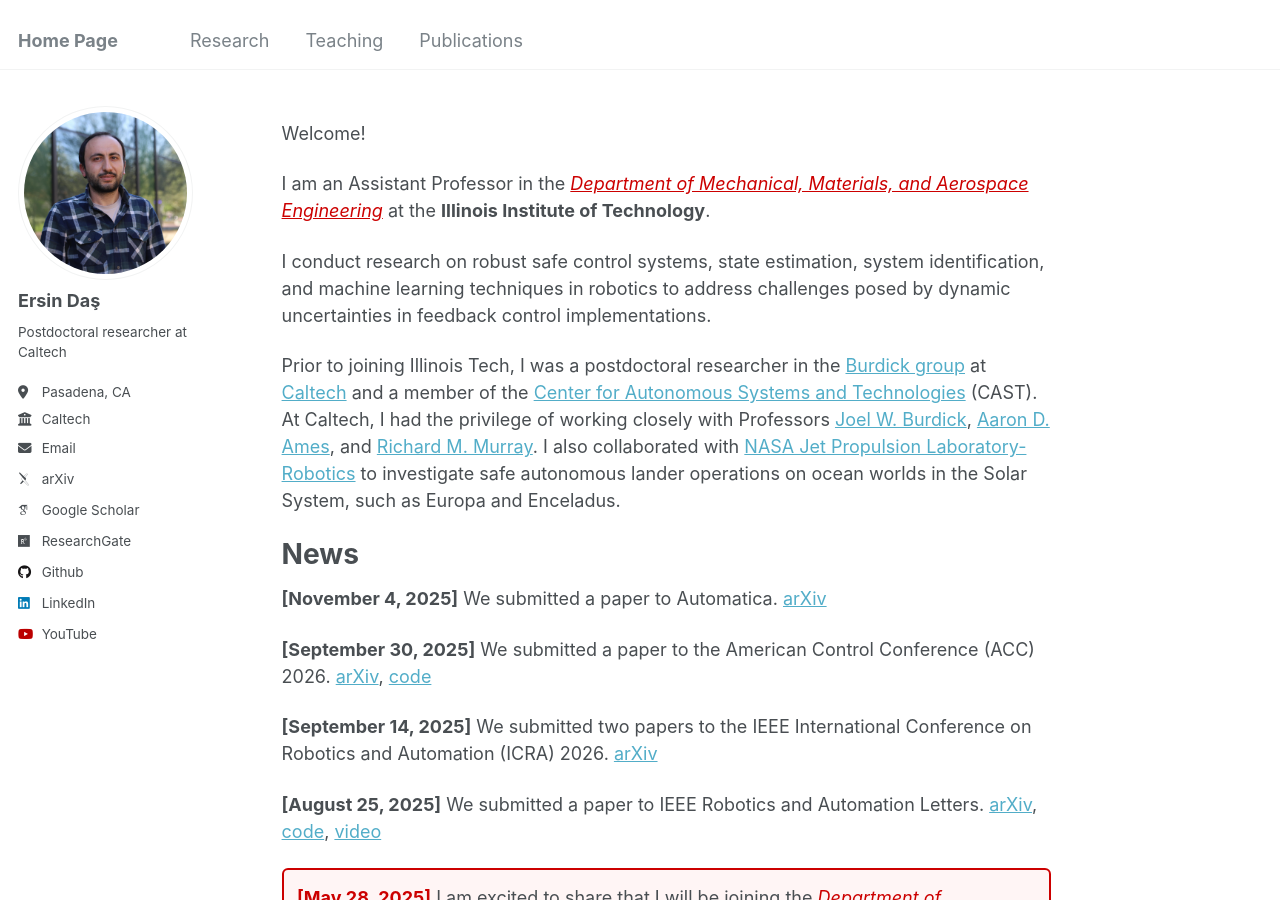
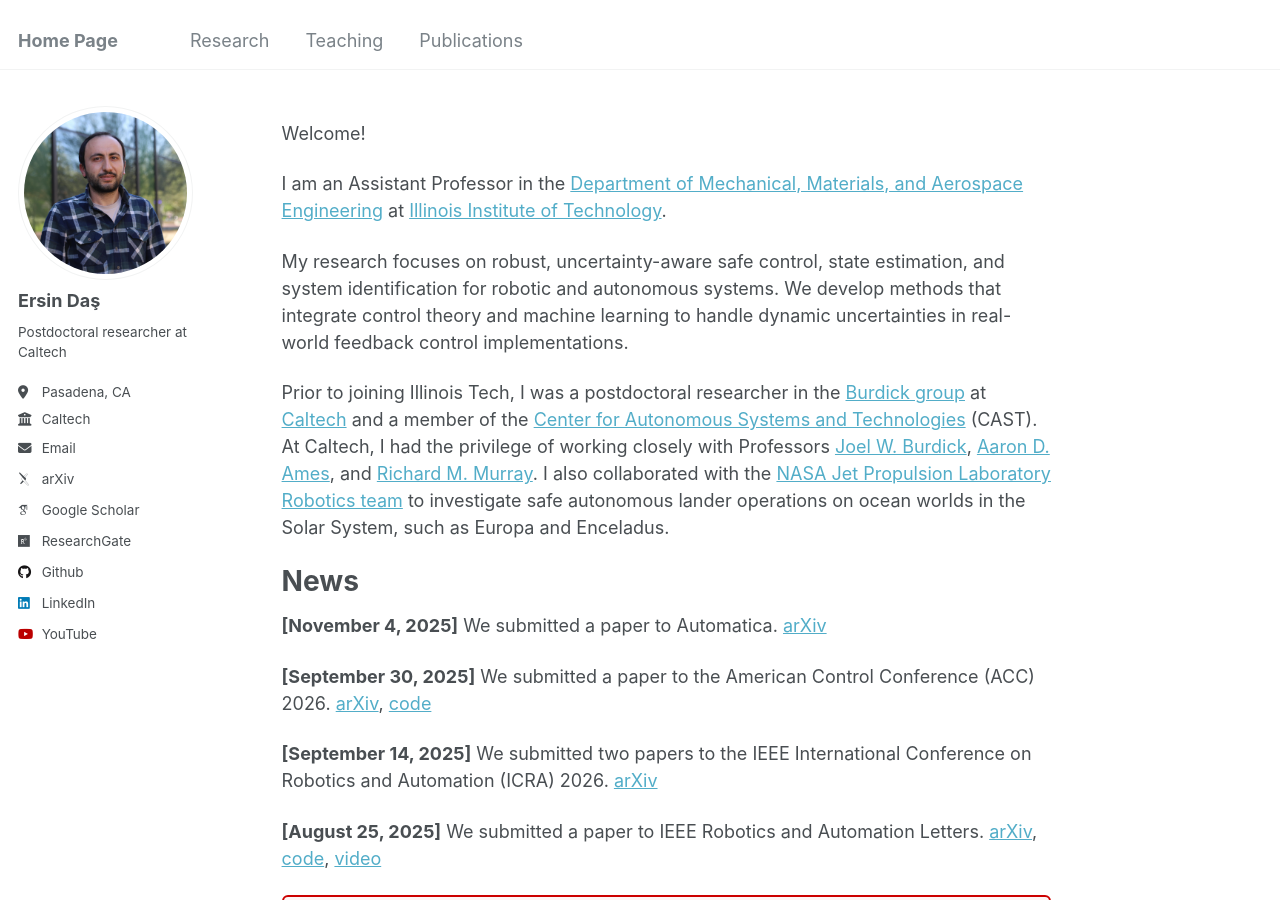
Before and after one commit to ersindas/ersindas.github.io, a Jekyll site: the page built from _pages/about.md, in a window 1280 px wide and 900 px high. Built offline with Jekyll 4.4.1, drawn with Linux system fonts in a browser that asks for light colours; some web fonts are replaced.

Commit message:
Update about.md
IIT

```diff
--- a/_pages/about.md
+++ b/_pages/about.md
@@ -8,11 +8,12 @@ redirect_from:
 ---
 Welcome!
 
-I am an Assistant Professor in the <em><a href="https://www.iit.edu/mmae" style="color:#CC0000; text-decoration: underline;">Department of Mechanical, Materials, and Aerospace Engineering</a></em> at the <strong>Illinois Institute of Technology</strong>.
+I am an Assistant Professor in the [Department of Mechanical, Materials, and Aerospace Engineering](https://www.iit.edu/mmae) at [Illinois Institute of Technology](https://www.iit.edu).
 
-I conduct research on robust safe control systems, state estimation, system identification, and machine learning techniques in robotics to address challenges posed by dynamic uncertainties in feedback control implementations.
+My research focuses on robust, uncertainty-aware safe control, state estimation, and system identification for robotic and autonomous systems. We develop methods that integrate control theory and machine learning to handle dynamic uncertainties in real-world feedback control implementations.
 
-Prior to joining Illinois Tech, I was a postdoctoral researcher in the [Burdick group](https://robotics.caltech.edu/wiki/index.php/Robotics) at [Caltech](https://www.mce.caltech.edu/people/ersindas) and a member of the [Center for Autonomous Systems and Technologies](https://cast.caltech.edu/) (CAST). At Caltech, I had the privilege of working closely with Professors [Joel W. Burdick](https://www.eas.caltech.edu/people/jburdick), [Aaron D. Ames](http://ames.caltech.edu/), and [Richard M. Murray](https://murray.cds.caltech.edu/Main_Page). I also collaborated with [NASA Jet Propulsion Laboratory-Robotics](https://www-robotics.jpl.nasa.gov/) to investigate safe autonomous lander operations on ocean worlds in the Solar System, such as Europa and Enceladus.
+Prior to joining Illinois Tech, I was a postdoctoral researcher in the [Burdick group](https://robotics.caltech.edu/wiki/index.php/Robotics) at [Caltech](https://www.mce.caltech.edu/people/ersindas) and a member of the [Center for Autonomous Systems and Technologies](https://cast.caltech.edu/) (CAST). At Caltech, I had the privilege of working closely with Professors [Joel W. Burdick](https://www.eas.caltech.edu/people/jburdick), [Aaron D. Ames](http://ames.caltech.edu/), and [Richard M. Murray](https://murray.cds.caltech.edu/Main_Page). I also collaborated with the [NASA Jet Propulsion Laboratory Robotics team](https://www-robotics.jpl.nasa.gov/) to investigate safe autonomous lander operations on ocean worlds in the Solar System, such as Europa and Enceladus.
+
 
 News
 ======
```
